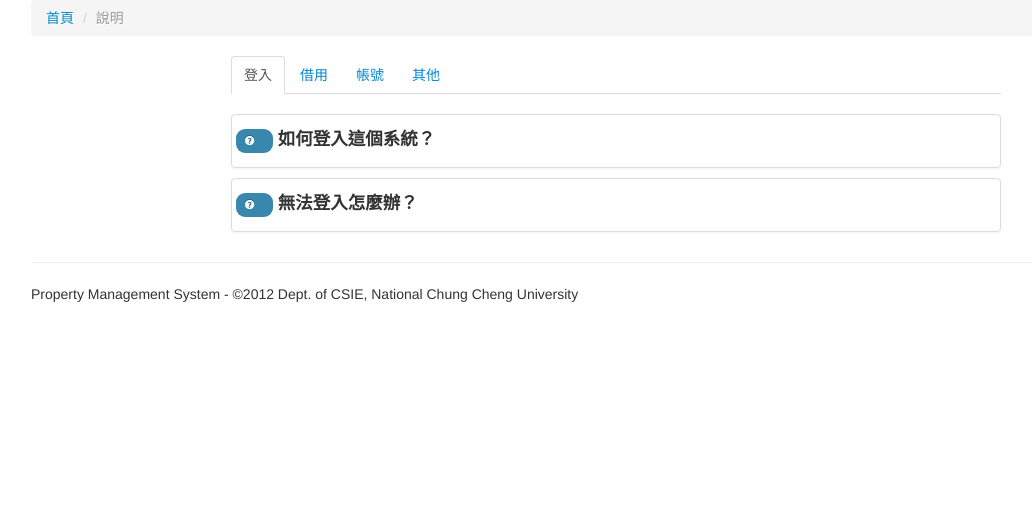
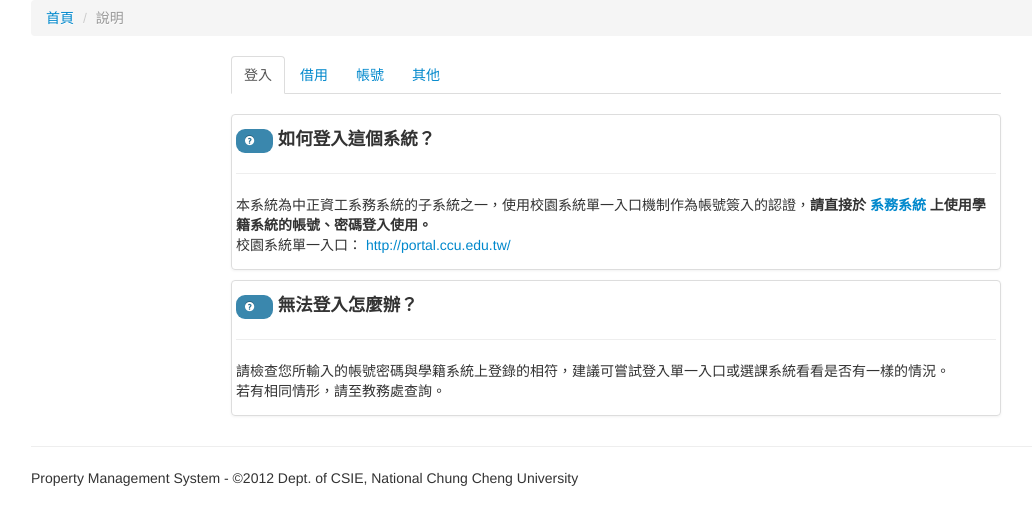
Before and after one commit to imkojima/CCU-CSIE-PMS, a PHP site: page /support.php in a window 1280 px wide. Shown: the part 53-578 px from the top of the page, without its empty margins (24-1056 px from the left). Run offline with PHP 8.4, Linux system fonts and the light colour scheme; the visitor is signed in with stand-in values (Sample User, id 1); data that the repository does not hold is empty.

Commit message:
document writing

```diff
--- a/support.php
+++ b/support.php
@@ -74,7 +74,7 @@
                     </div>
                     <div class="answer">
                       <hr />
-                      <p>本系統為中正資工系務系統的子系統之一，使用校園系統單一入口機制作為帳號簽入的認證，<b>請直接於 <span class="badge badge-info"><a href="http://140.123.104.217">系務系統</a></span> 上使用學籍系統的帳號、密碼登入使用。</b><br/>校園系統單一入口： <a href="http://portal.ccu.edu.tw/">http://portal.ccu.edu.tw/</a></p></div>
+                      <p>本系統為中正資工系務系統的子系統之一，使用校園系統單一入口機制作為帳號簽入的認證，<b>請直接於 <a href="http://140.123.104.217">系務系統</a> 上使用學籍系統的帳號、密碼登入使用。</b><br/>校園系統單一入口： <a href="http://portal.ccu.edu.tw/">http://portal.ccu.edu.tw/</a></p></div>
                     </div>
                   <div class="thumbnail" style="margin-bottom:10px;">
                     <div class="question">
@@ -226,7 +226,7 @@
     <script type="text/javascript" src="js/bootstrap.js"></script>
     <script type="text/javascript">
       $(document).ready(function(){
-        $('.answer').hide();
+        //$('.answer').hide();
         $('.question').toggle(
           function () {
             $(this).next('.answer').fadeIn();
```
